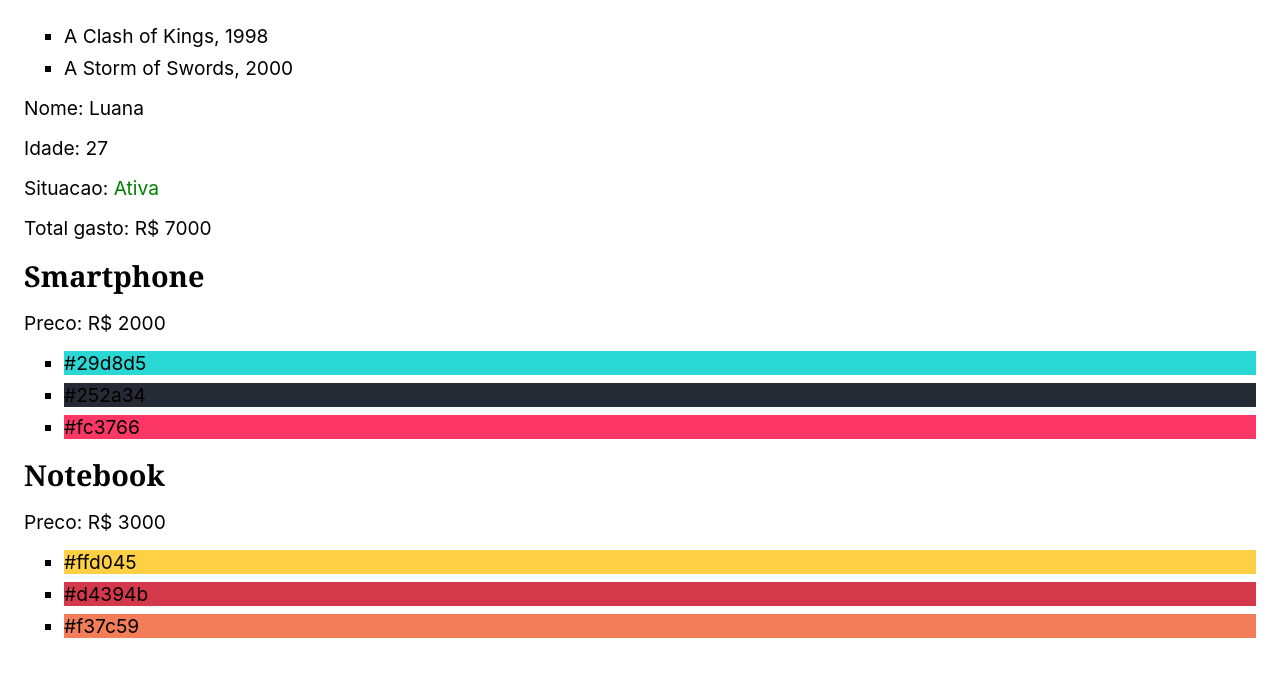
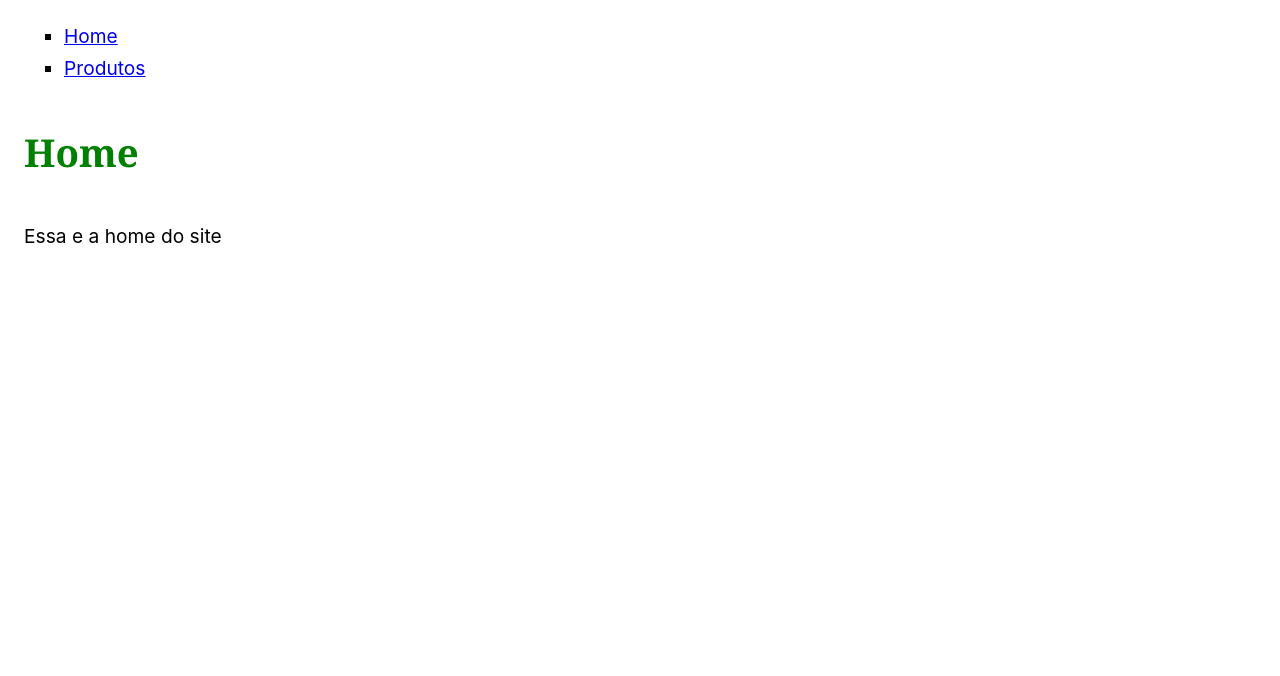
Before and after one commit to nanmartins/origamid-react, a React (Create React App) app: page / in a window 1280 px wide. Shown: the top 676 px of the page. Built offline with nearby package versions, Linux system fonts and the light colour scheme.

Commit message:
components challenge done

```diff
--- /dev/null
+++ b/src/Ex3 components/Ex3comp.js
@@ -0,0 +1,26 @@
+import React from 'react'
+import Home from './Home';
+import Produtos from './Produtos';
+import Header from './Header';
+
+
+const Ex3comp = () => {
+
+  const { pathname } = window.location;
+  let Url = Home;
+
+    if(pathname === '/produtos') {
+      Url = Produtos
+    } else {
+      Url = Home
+    }
+
+  return (
+    <React.Fragment>
+      <Header />
+      <Url />
+    </React.Fragment>
+  )
+}
+
+export default Ex3comp
--- /dev/null
+++ b/src/Ex3 components/Header.js
@@ -0,0 +1,19 @@
+import React from 'react'
+
+const Header = () => {
+
+  function linkRed(event) {
+    return <span style={{ color: "red" }}></span>
+  }
+
+  return (
+    <React.Fragment>
+      <ul>
+        <li><a href='/'><span onMouseOver={linkRed}>Home</span></a></li>
+        <li><a href='/produtos'><span onMouseOver={linkRed}>Produtos</span></a></li>
+      </ul>
+    </React.Fragment>
+  )
+}
+
+export default Header
--- /dev/null
+++ b/src/Ex3 components/Home.js
@@ -0,0 +1,13 @@
+import React from 'react'
+import Titulo from './Titulo'
+
+const Home = () => {
+  return (
+    <React.Fragment>
+      <Titulo texto="Home" />
+      <p>Essa e a home do site</p>
+    </React.Fragment>
+  )
+}
+
+export default Home
--- /dev/null
+++ b/src/Ex3 components/Produto.js
@@ -0,0 +1,16 @@
+import React from 'react'
+
+const Produto = ({ nome, propriedades }) => {
+  return (
+    <div style={{border: '1px solid', padding: "20px", margin: "10px 0"}}>
+      <h3>{nome}</h3>
+      <ul>
+        {propriedades.map((propriedade) => (
+          <li key={propriedade}>{propriedade}</li>
+        ))}
+      </ul>
+    </div>
+  )
+}
+
+export default Produto
--- /dev/null
+++ b/src/Ex3 components/Produtos.js
@@ -0,0 +1,36 @@
+import React from 'react'
+import Titulo from './Titulo';
+import Produto from './Produto';
+
+const Produtos = () => {
+
+  const produtos = [
+    { nome: 'Notebook', propriedades: ['16gb ram', '512gb'] },
+    { nome: 'Smartphone', propriedades: ['2gb ram', '128gb'] },
+  ];
+
+  return (
+    <React.Fragment>
+    <Titulo texto="Produtos" />
+        {/* {produtos.map((produto) => (
+          <div key={produto.nome} style={{border: '1px solid', padding: "20px", margin: "10px 0"}}>
+            <h3>
+              {produto.nome}
+            </h3>
+            <ul>
+              {produto.propriedades.map((propriedade) => (
+                <li key={propriedade}>{propriedade}</li>
+              ))}
+          </ul>
+          </div>
+        ))} */}
+
+        {/* outra forma utilizando um componente para cada produto */}
+        {produtos.map((produto) => (
+          <Produto key={produto.nome} {...produto}/>
+        ))}
+    </React.Fragment>
+  )
+}
+
+export default Produtos
--- /dev/null
+++ b/src/Ex3 components/Titulo.js
@@ -0,0 +1,9 @@
+import React from 'react'
+
+const Titulo = ({texto}) => {
+  return (
+    <h1 style={{color: "green", padding: "30px 0"}}>{texto}</h1>
+  )
+}
+
+export default Titulo
--- a/src/Ex1.js
+++ b/src/Exjsx1.js
@@ -27,7 +27,7 @@ const luana = {
 //   ativa: false,
 // };
 
-const Ex1 = () => {
+const Exjsx1 = () => {
   const dados = luana;
 
   const total = dados.compras.map((item) =>
@@ -46,4 +46,4 @@ const Ex1 = () => {
   );
 };
 
-export default Ex1;
+export default Exjsx1;
--- a/src/Ex2.js
+++ b/src/Exjsx2.js
@@ -23,7 +23,7 @@ const produtos = [
   },
 ];
 
-const Ex2 = () => {
+const Exjsx2 = () => {
 
   // transformando os precos de string para numeros, e filtrando apenas os que for maior que 1500
   const dados = produtos.filter(({preco}) => Number(preco.replace("R$ ", "")) > 1500)
@@ -44,4 +44,4 @@ const Ex2 = () => {
   );
 };
 
-export default Ex2
+export default Exjsx2
--- a/src/index.js
+++ b/src/index.js
@@ -1,15 +1,17 @@
 import React from 'react';
 import ReactDOM from 'react-dom/client';
-import App from './App'
-import Ex1 from './Ex1'
-import Ex2 from './Ex2'
+// import App from './App'
+// import Exjsx1 from './Exjsx1'
+// import Exjsx2 from './Exjsx2'
+import Ex3comp from './Ex3 components/Ex3comp';
 
 
 const root = ReactDOM.createRoot(document.getElementById('root'));
 root.render(
   <React.StrictMode>
-    <App />
-    <Ex1 />
-    <Ex2 />
+    {/* <App />
+    <Exjsx1 />
+    <Exjsx2 /> */}
+    <Ex3comp />
   </React.StrictMode>
 );
```
